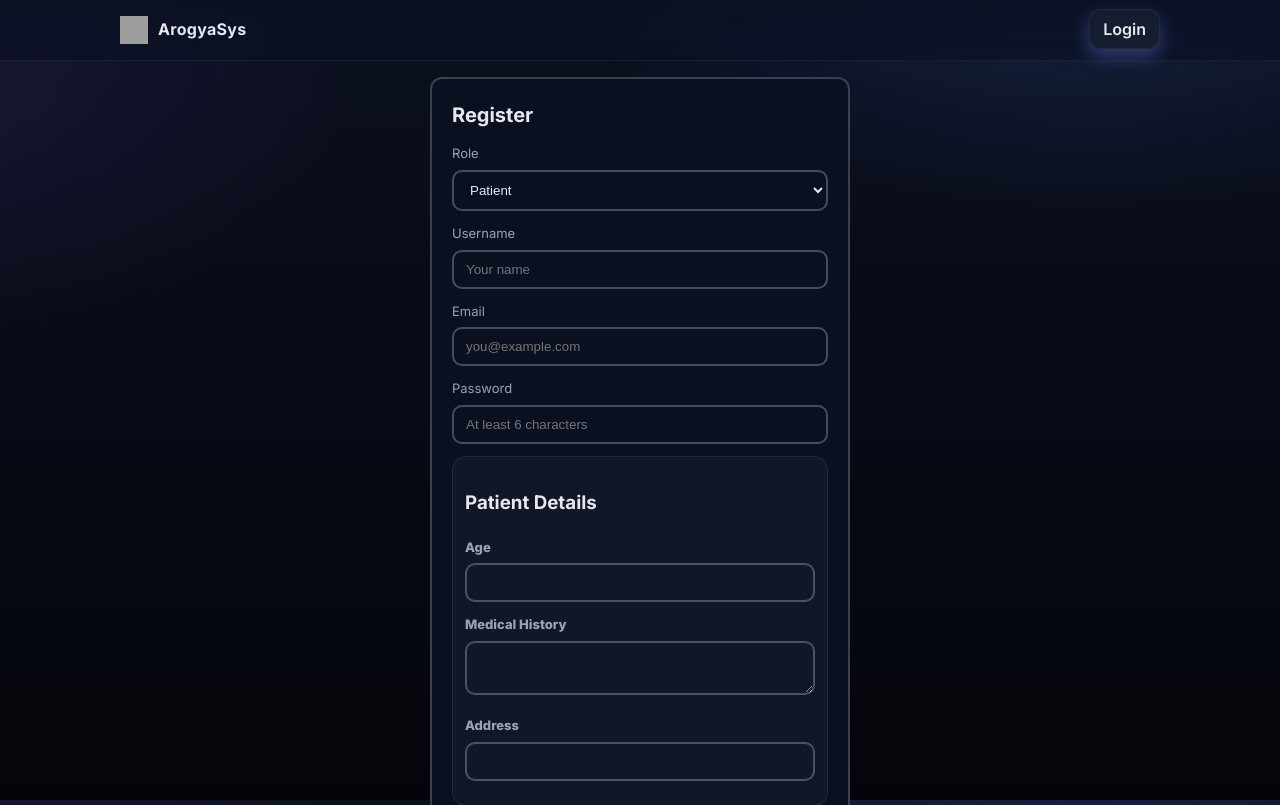
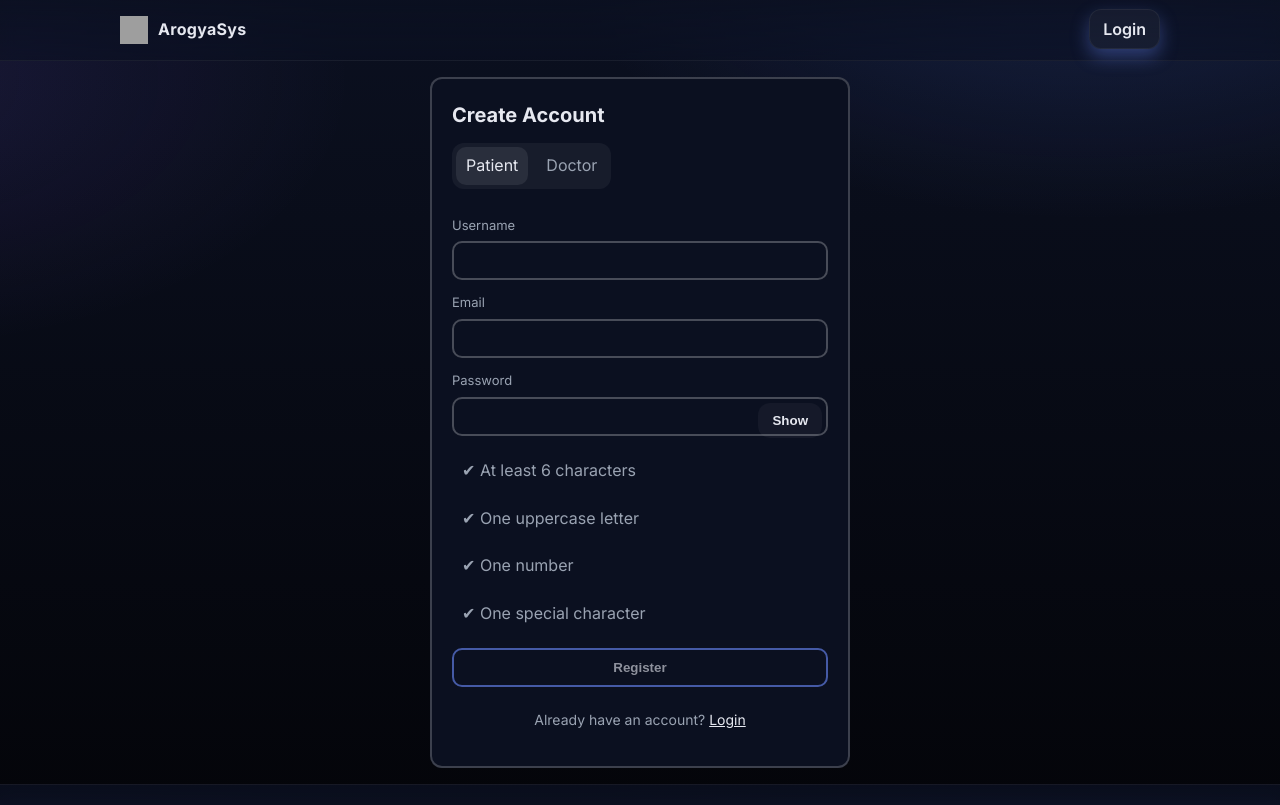
Before and after one commit to DrMadhavSharma/FastApi, a Next.js app in the folder frontend/: page /register in a window 1280 px wide. Shown: the top 805 px of the page. Built offline with nearby package versions, Linux system fonts and the light colour scheme; grey boxes are pictures that could not be loaded.

Commit message:
Update page.js

```diff
--- a/frontend/app/register/page.js
+++ b/frontend/app/register/page.js
@@ -1,70 +1,104 @@
 "use client";
-import { useState } from "react";
+import { useEffect, useState } from "react";
 
 export default function RegisterPage() {
   const [role, setRole] = useState("patient");
+
   const [username, setUsername] = useState("");
   const [email, setEmail] = useState("");
   const [password, setPassword] = useState("");
+  const [showPassword, setShowPassword] = useState(false);
 
-  // Patient-specific fields
+  // Patient
   const [age, setAge] = useState("");
   const [medicalHistory, setMedicalHistory] = useState("");
   const [address, setAddress] = useState("");
 
-  // Doctor-specific fields
+  // Doctor
   const [specialization, setSpecialization] = useState("");
   const [bio, setBio] = useState("");
   const [availability, setAvailability] = useState("");
 
   const [loading, setLoading] = useState(false);
   const [error, setError] = useState("");
-  const [success, setSuccess] = useState("");
-  const isValidBase = username.length >= 2 && email.includes("@") && password.length >= 6;
+  const [success, setSuccess] = useState(false);
+  const [redirectIn, setRedirectIn] = useState(3);
+
+  /* ---------- Password rules ---------- */
+
+  const rules = {
+    length: password.length >= 6,
+    upper: /[A-Z]/.test(password),
+    number: /[0-9]/.test(password),
+    special: /[^A-Za-z0-9]/.test(password),
+  };
+
+  const isValidBase =
+    username.trim().length >= 2 &&
+    email.includes("@") &&
+    rules.length;
+
   const isValidRole =
-    role === "patient"
-      ? true
-      : specialization.trim().length > 0;
+    role === "patient" || specialization.trim().length > 0;
+
+  /* ---------- Redirect countdown ---------- */
+
+  useEffect(() => {
+    if (!success) return;
+
+    const t = setInterval(() => {
+      setRedirectIn(v => v - 1);
+    }, 1000);
+
+    const nav = setTimeout(() => {
+      window.location.href = "/login";
+    }, 3000);
+
+    return () => {
+      clearInterval(t);
+      clearTimeout(nav);
+    };
+  }, [success]);
+
+  /* ---------- Submit ---------- */
 
   async function handleSubmit(e) {
     e.preventDefault();
+    if (!isValidBase || !isValidRole) return;
+
     setLoading(true);
     setError("");
-    setSuccess("");
+
     try {
-      const isDoctor = role === "doctor";
-      const endpoint = isDoctor
-        ? "https://fastapi-6mjn.onrender.com/register/doctor"
-        : "https://fastapi-6mjn.onrender.com/register/patient";
+      const endpoint =
+        role === "doctor"
+          ? "https://fastapi-6mjn.onrender.com/register/doctor"
+          : "https://fastapi-6mjn.onrender.com/register/patient";
 
-      const payload = isDoctor
-        ? {
-            username,
-            email,
-            password,
-            specialization,
-            bio,
-            availability
-          }
-        : {
-            username,
-            email,
-            password,
-            age: age ? Number(age) : undefined,
-            medical_history: medicalHistory,
-            address
-          };
+      const payload =
+        role === "doctor"
+          ? { username, email, password, specialization, bio, availability }
+          : {
+              username,
+              email,
+              password,
+              age: age ? Number(age) : undefined,
+              medical_history: medicalHistory,
+              address
+            };
 
       const res = await fetch(endpoint, {
         method: "POST",
         headers: { "Content-Type": "application/json" },
         body: JSON.stringify(payload)
       });
+
       if (!res.ok) {
         const data = await res.json().catch(() => ({}));
         throw new Error(data.detail || "Registration failed");
       }
-      setSuccess("Registered successfully. You can now login.");
+
+      setSuccess(true);
     } catch (err) {
       setError(err.message || "Something went wrong");
     } finally {
@@ -72,77 +106,121 @@ export default function RegisterPage() {
     }
   }
 
+  /* =======================
+     RENDER
+  ======================= */
+
   return (
     <div className="wire-center">
+      {loading && (
+        <div className="loading-overlay">
+          <div className="spinner" />
+        </div>
+      )}
+
+      {success && (
+        <div className="export-toast">
+          <div className="export-box success">
+            <h3>🎉 Registration Successful</h3>
+            <p>Please check your email before login.</p>
+            <p>Redirecting to login in <strong>{redirectIn}</strong>…</p>
+          </div>
+        </div>
+      )}
+
       <div className="wire-card">
-        <h1 className="wire-title">Register</h1>
+        <h1 className="wire-title">Create Account</h1>
+
+        {/* ROLE SWITCH */}
+        <div className="role-switch" style={{ marginBottom: 14 }}>
+          <div className={`pill ${role === "patient" ? "active" : ""}`} onClick={() => setRole("patient")}>
+            Patient
+          </div>
+          <div className={`pill ${role === "doctor" ? "active" : ""}`} onClick={() => setRole("doctor")}>
+            Doctor
+          </div>
+        </div>
+
         <form onSubmit={handleSubmit}>
           <div className="wire-field">
-            <label className="wire-label" htmlFor="role">Role</label>
-            <select className="wire-input" id="role" value={role} onChange={(e) => setRole(e.target.value)}>
-              <option value="patient">Patient</option>
-              <option value="doctor">Doctor</option>
-            </select>
+            <label className="wire-label">Username</label>
+            <input className="wire-input" value={username} onChange={e => setUsername(e.target.value)} />
           </div>
 
           <div className="wire-field">
-            <label className="wire-label" htmlFor="username">Username</label>
-            <input className="wire-input" id="username" type="text" value={username} onChange={(e) => setUsername(e.target.value)} required placeholder="Your name" />
+            <label className="wire-label">Email</label>
+            <input className="wire-input" type="email" value={email} onChange={e => setEmail(e.target.value)} />
           </div>
 
+          {/* PASSWORD */}
           <div className="wire-field">
-            <label className="wire-label" htmlFor="email">Email</label>
-            <input className="wire-input" id="email" type="email" value={email} onChange={(e) => setEmail(e.target.value)} required placeholder="you@example.com" />
+            <label className="wire-label">Password</label>
+
+            <div style={{ position: "relative" }}>
+              <input
+                className="wire-input"
+                type={showPassword ? "text" : "password"}
+                value={password}
+                onChange={e => setPassword(e.target.value)}
+              />
+              <button
+                type="button"
+                className="btn btn-ghost"
+                style={{ position: "absolute", right: 6, top: 6 }}
+                onClick={() => setShowPassword(v => !v)}
+              >
+                {showPassword ? "Hide" : "Show"}
+              </button>
+            </div>
+
+            {/* RULE CHECKLIST */}
+            <ul className="bullets">
+              <li style={{ color: rules.length ? "var(--success)" : "var(--muted)" }}>✔ At least 6 characters</li>
+              <li style={{ color: rules.upper ? "var(--success)" : "var(--muted)" }}>✔ One uppercase letter</li>
+              <li style={{ color: rules.number ? "var(--success)" : "var(--muted)" }}>✔ One number</li>
+              <li style={{ color: rules.special ? "var(--success)" : "var(--muted)" }}>✔ One special character</li>
+            </ul>
           </div>
 
-          <div className="wire-field">
-            <label className="wire-label" htmlFor="password">Password</label>
-            <input className="wire-input" id="password" type="password" value={password} onChange={(e) => setPassword(e.target.value)} required placeholder="At least 6 characters" minLength={6} />
-          </div>
-
-          {role === "patient" ? (
-            <div className="section">
-              <h3>Patient Details</h3>
-              <div className="wire-field">
-                <label className="wire-label" htmlFor="age">Age</label>
-                <input className="wire-input" id="age" type="number" value={age} onChange={(e) => setAge(e.target.value)} />
-              </div>
-              <div className="wire-field">
-                <label className="wire-label" htmlFor="medical_history">Medical History</label>
-                <textarea className="wire-input" id="medical_history" value={medicalHistory} onChange={(e) => setMedicalHistory(e.target.value)} />
-              </div>
-              <div className="wire-field">
-                <label className="wire-label" htmlFor="address">Address</label>
-                <input className="wire-input" id="address" type="text" value={address} onChange={(e) => setAddress(e.target.value)} />
-              </div>
-            </div>
-          ) : (
+          {/* ROLE DETAILS */}
+          {role === "doctor" && (
             <div className="section">
               <h3>Doctor Details</h3>
+
               <div className="wire-field">
-                <label className="wire-label" htmlFor="specialization">Specialization</label>
-                <input className="wire-input" id="specialization" type="text" value={specialization} onChange={(e) => setSpecialization(e.target.value)} />
+                <label className="wire-label">Specialization *</label>
+                <input className="wire-input" value={specialization} onChange={e => setSpecialization(e.target.value)} />
               </div>
+
               <div className="wire-field">
-                <label className="wire-label" htmlFor="bio">Bio</label>
-                <textarea className="wire-input" id="bio" value={bio} onChange={(e) => setBio(e.target.value)} />
+                <label className="wire-label">Bio</label>
+                <textarea className="wire-input" value={bio} onChange={e => setBio(e.target.value)} />
               </div>
+
               <div className="wire-field">
-                <label className="wire-label" htmlFor="availability">Availability</label>
-                <input className="wire-input" id="availability" type="text" value={availability} onChange={(e) => setAvailability(e.target.value)} placeholder="e.g. Mon-Fri 9am-5pm" />
+                <label className="wire-label">Availability</label>
+                <input className="wire-input" value={availability} onChange={e => setAvailability(e.target.value)} />
               </div>
             </div>
           )}
 
-          {error ? <p className="error">{error}</p> : null}
-          {success ? <p className="success">{success}</p> : null}
+          {error && <p className="error">{error}</p>}
 
           <div className="wire-actions">
-            <button className="wire-button" type="submit" disabled={loading || !(isValidBase && isValidRole)}>{loading ? "Registering..." : "Register"}</button>
-            <p className="wire-helper">Already have an account? <a className="wire-link" href="/login">Login</a></p>
+            <button
+              className="wire-button"
+              type="submit"
+              disabled={loading || !(isValidBase && isValidRole)}
+            >
+              {loading ? "Registering..." : "Register"}
+            </button>
+
+            <p className="wire-helper">
+              Already have an account? <a className="wire-link" href="/login">Login</a>
+            </p>
           </div>
         </form>
       </div>
     </div>
   );
-}
+            }
```
